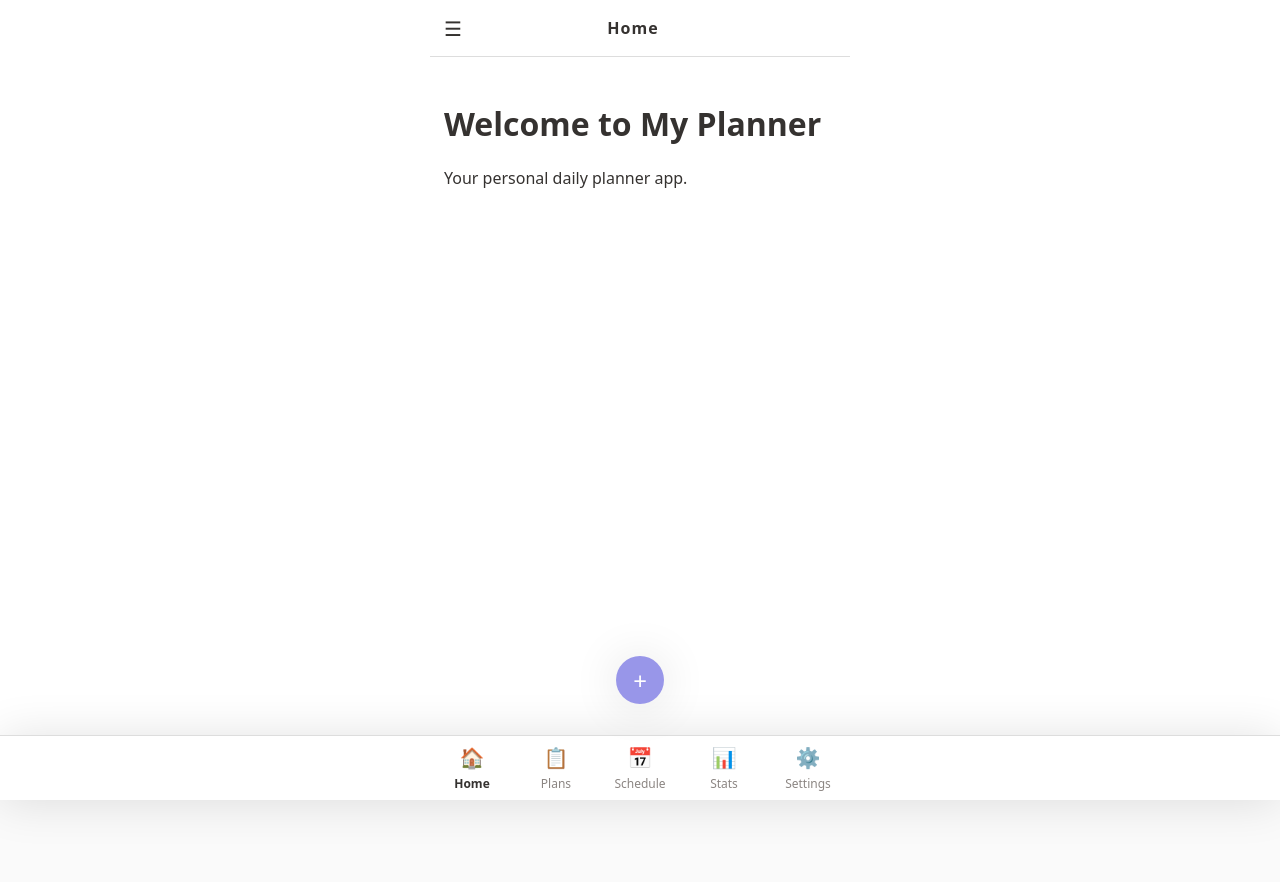
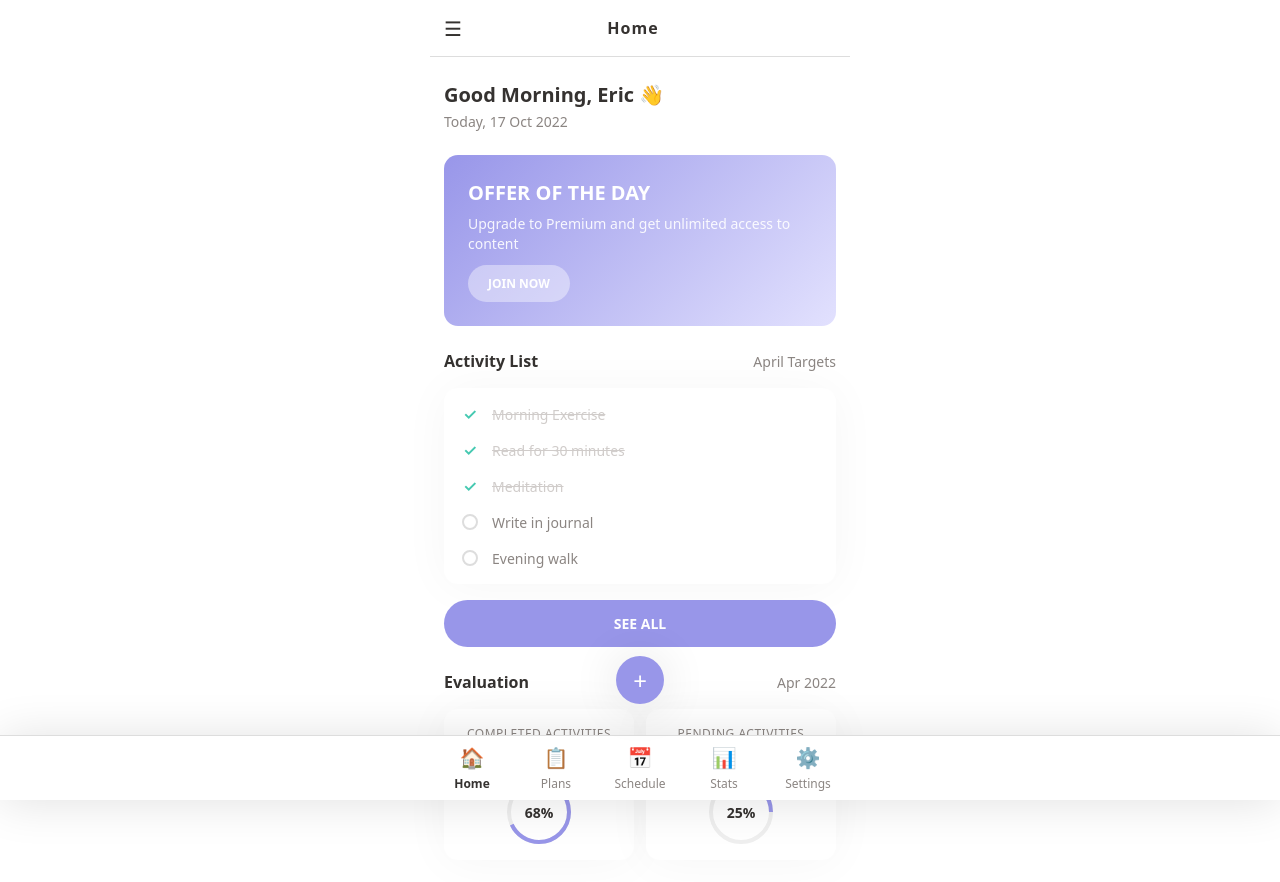
Before and after one commit to Abdukhalim7007/my-planner, a Next.js app: page / in a window 1280 px wide. Shown: the top 882 px of the page. Before the commit the page ends 800 px from the top, so only its background shows below. Built offline with nearby package versions, Linux system fonts and the light colour scheme.

Commit message:
feat(plans): implement figma screen

```diff
--- a/app/components/ui/ActivityItem.module.scss
+++ b/app/components/ui/ActivityItem.module.scss
@@ -1,4 +1,4 @@
-@use '../../styles/tokens' as t;
+@use '../../../styles/tokens' as t;
 
 .container {
   display: flex;
--- a/app/components/ui/PremiumCard.module.scss
+++ b/app/components/ui/PremiumCard.module.scss
@@ -1,4 +1,4 @@
-@use '../../styles/tokens' as t;
+@use '../../../styles/tokens' as t;
 
 .card {
   background: linear-gradient(135deg, t.$purple 0%, t.$primaryLight 100%);
--- a/app/components/ui/ProgressRing.module.scss
+++ b/app/components/ui/ProgressRing.module.scss
@@ -1,4 +1,4 @@
-@use '../../styles/tokens' as t;
+@use '../../../styles/tokens' as t;
 
 .container {
   position: relative;
--- a/app/components/ui/StatCard.module.scss
+++ b/app/components/ui/StatCard.module.scss
@@ -1,5 +1,5 @@
-@use '../../styles/tokens' as t;
-@use '../../styles/mixins' as m;
+@use '../../../styles/tokens' as t;
+@use '../../../styles/mixins' as m;
 
 .card {
   @include m.card;
--- /dev/null
+++ b/app/page.module.scss
@@ -0,0 +1,100 @@
+@use '../styles/tokens' as t;
+@use '../styles/mixins' as m;
+
+.container {
+  display: flex;
+  flex-direction: column;
+  gap: 24px;
+}
+
+// Greeting section
+.greeting {
+  display: flex;
+  flex-direction: column;
+  gap: 4px;
+}
+
+.greetingTitle {
+  font-size: 20px;
+  font-weight: 600;
+  color: t.$textPrimary;
+  margin: 0;
+}
+
+.greetingDate {
+  font-size: 14px;
+  color: t.$textSecondary;
+  margin: 0;
+}
+
+// Premium section
+.premiumSection {
+  // No additional styling needed, PremiumCard handles its own styling
+}
+
+// Activity section
+.activitySection {
+  display: flex;
+  flex-direction: column;
+  gap: 16px;
+}
+
+.sectionHeader {
+  display: flex;
+  justify-content: space-between;
+  align-items: center;
+}
+
+.sectionTitle {
+  font-size: 16px;
+  font-weight: 600;
+  color: t.$textPrimary;
+  margin: 0;
+}
+
+.sectionSubtitle {
+  font-size: 14px;
+  color: t.$textSecondary;
+}
+
+.activityCard {
+  @include m.card;
+  padding: 16px;
+  display: flex;
+  flex-direction: column;
+  gap: 16px;
+}
+
+.seeAllButton {
+  width: 100%;
+  padding: 14px;
+  border-radius: t.$radiusButton;
+  background: t.$purple;
+  color: white;
+  border: none;
+  font-size: 14px;
+  font-weight: 600;
+  cursor: pointer;
+  transition: opacity 0.2s;
+
+  &:hover {
+    opacity: 0.9;
+  }
+
+  &:active {
+    opacity: 0.8;
+  }
+}
+
+// Evaluation section
+.evaluationSection {
+  display: flex;
+  flex-direction: column;
+  gap: 16px;
+}
+
+.statCards {
+  display: grid;
+  grid-template-columns: 1fr 1fr;
+  gap: 12px;
+}
--- a/app/page.tsx
+++ b/app/page.tsx
@@ -1,11 +1,64 @@
 import MobileShell from './components/MobileShell';
+import PremiumCard from './components/ui/PremiumCard';
+import ActivityItem from './components/ui/ActivityItem';
+import StatCard from './components/ui/StatCard';
+import ProgressRing from './components/ui/ProgressRing';
+import styles from './page.module.scss';
 
 export default function Home() {
   return (
     <MobileShell title="Home">
-      <div>
-        <h1>Welcome to My Planner</h1>
-        <p>Your personal daily planner app.</p>
+      <div className={styles.container}>
+        {/* Greeting section */}
+        <section className={styles.greeting}>
+          <h1 className={styles.greetingTitle}>Good Morning, Eric 👋</h1>
+          <p className={styles.greetingDate}>Today, 17 Oct 2022</p>
+        </section>
+
+        {/* Premium card */}
+        <section className={styles.premiumSection}>
+          <PremiumCard
+            title="OFFER OF THE DAY"
+            description="Upgrade to Premium and get unlimited access to content"
+            ctaText="JOIN NOW"
+          />
+        </section>
+
+        {/* Activity List section */}
+        <section className={styles.activitySection}>
+          <div className={styles.sectionHeader}>
+            <h2 className={styles.sectionTitle}>Activity List</h2>
+            <span className={styles.sectionSubtitle}>April Targets</span>
+          </div>
+          <div className={styles.activityCard}>
+            <ActivityItem text="Morning Exercise" completed={true} />
+            <ActivityItem text="Read for 30 minutes" completed={true} />
+            <ActivityItem text="Meditation" completed={true} />
+            <ActivityItem text="Write in journal" completed={false} />
+            <ActivityItem text="Evening walk" completed={false} />
+          </div>
+          <button className={styles.seeAllButton}>SEE ALL</button>
+        </section>
+
+        {/* Evaluation section */}
+        <section className={styles.evaluationSection}>
+          <div className={styles.sectionHeader}>
+            <h2 className={styles.sectionTitle}>Evaluation</h2>
+            <span className={styles.sectionSubtitle}>Apr 2022</span>
+          </div>
+          <div className={styles.statCards}>
+            <StatCard
+              title="Completed Activities"
+              value={19}
+              ring={<ProgressRing percent={68} size={64} strokeWidth={4} />}
+            />
+            <StatCard
+              title="Pending Activities"
+              value={7}
+              ring={<ProgressRing percent={25} size={64} strokeWidth={4} />}
+            />
+          </div>
+        </section>
       </div>
     </MobileShell>
   );
```
